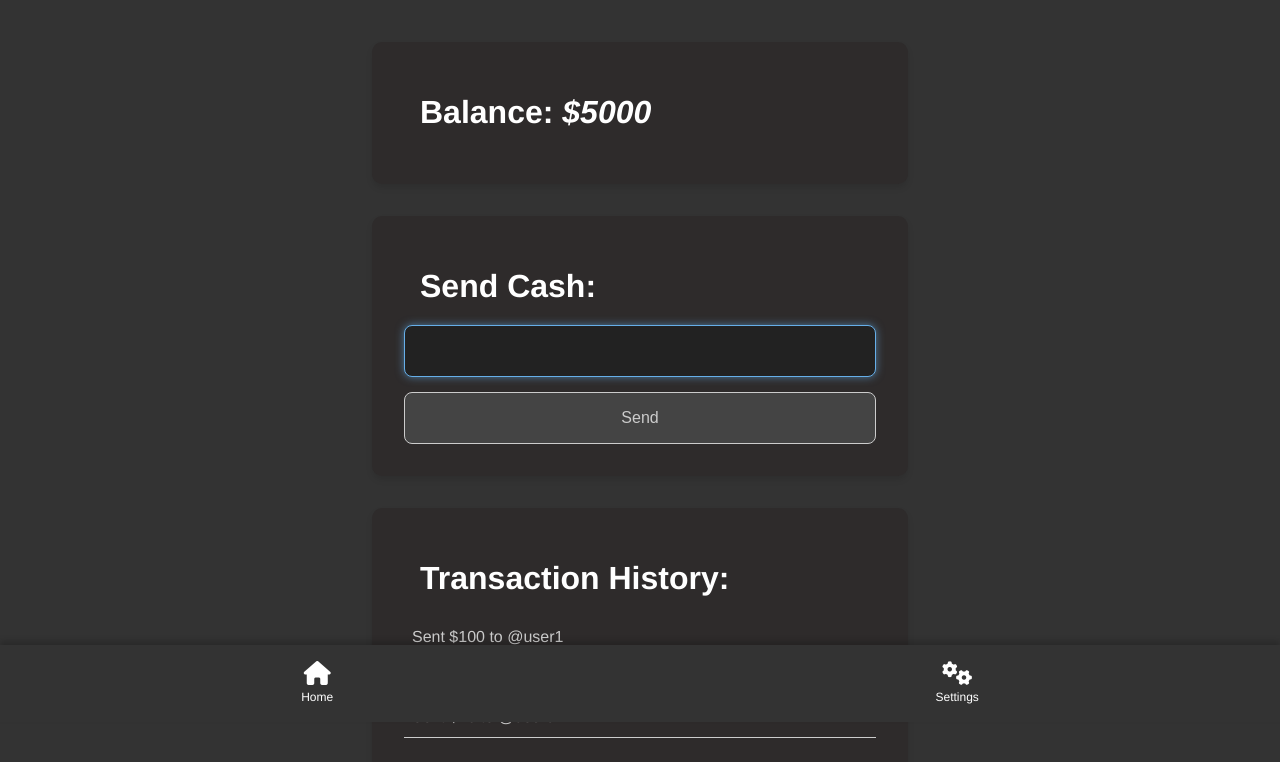
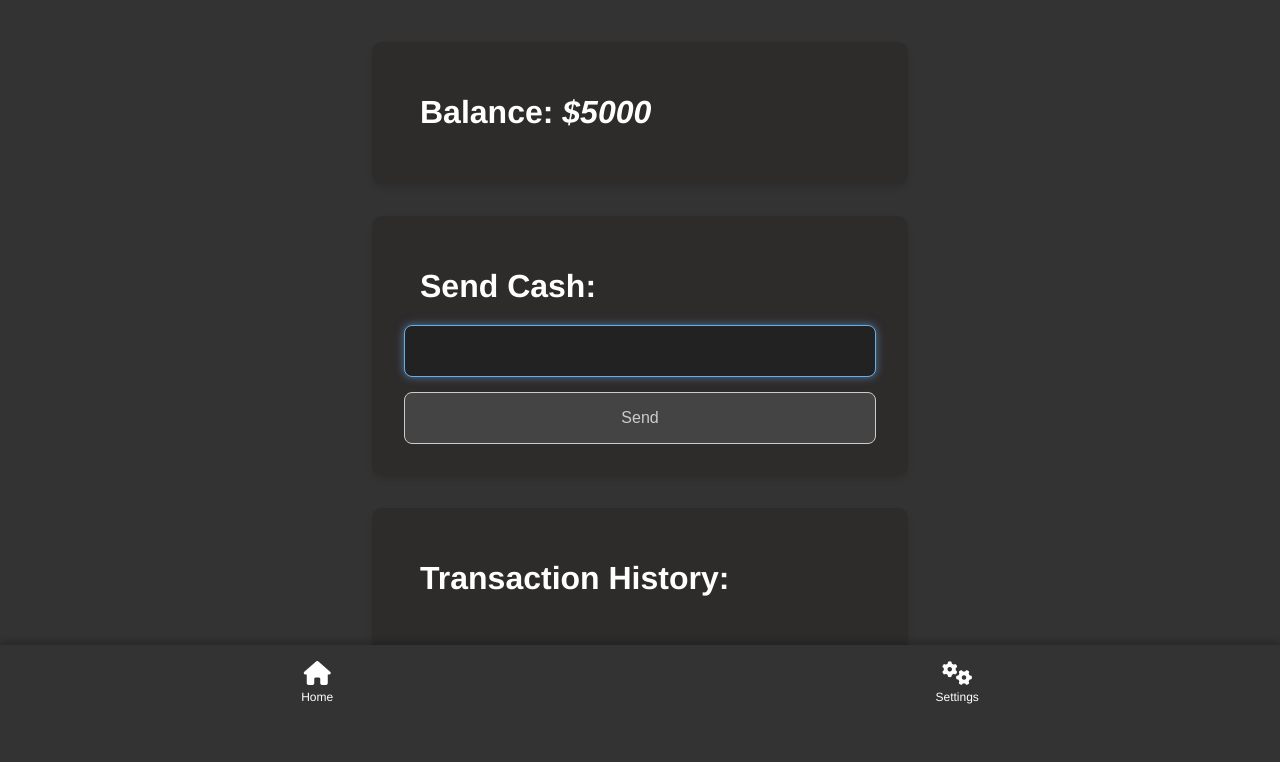
Before and after one commit to dot-enny/ding-pay-quiet, a plain HTML site: page index.html in a window 1280 px wide. Shown: the part 78-840 px from the top of the page. After the commit the page ends 800 px from the top, so only its background shows below. Drawn offline with Linux system fonts and the light colour scheme; no server answers.

Commit message:
fix: txn history items

```diff
--- a/index.html
+++ b/index.html
@@ -202,11 +202,7 @@
       <header>
         <h1>Transaction History:</h1>
       </header>
-      <ul>
-        <li>Sent $100 to @user1</li>
-        <li>Received $50 from @user2</li>
-        <li>Sent $20 to @user3</li>
-      </ul>
+      <ul data-quiet-transaction-history style="list-style: none; padding: 0; color: #ccc;"></ul>
     </div>
 
   </div>
```
